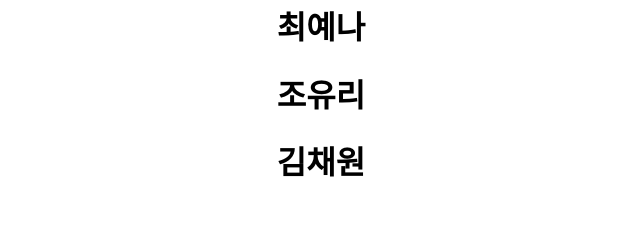
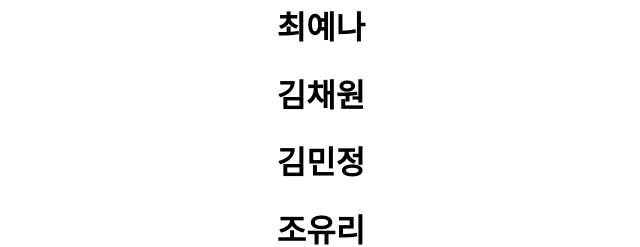
Before and after one commit to fbre0717/reviewnext, a Next.js app: page / in a window 1280 px wide. Shown: the part 634-881 px from the top of the page, without its empty margins (319-959 px from the left). Before the commit the page ends 847 px from the top, so only its background shows below. Built offline with nearby package versions, Linux system fonts and the light colour scheme.

Commit message:
feat : imwinter

```diff
--- a/pages/index.tsx
+++ b/pages/index.tsx
@@ -6,7 +6,7 @@ export default function Upload() {
   // useEffect와 useState 적당히 사용하면 가능할 것 같다.
   return (
     <>
-      <title>♥아이즈원♥</title>
+      <title>♥♥</title>
       <div
         style={{
           display: "flex",
@@ -36,11 +36,14 @@ export default function Upload() {
           <Link href={`/yena.jigumina`}>
             <h1>최예나</h1>
           </Link>
+          <Link href={`/_chaechae_1`}>
+            <h1>김채원</h1>
+          </Link>
+          <Link href={`/imwinter`}>
+            <h1>김민정</h1>
+          </Link>
           <Link href={`/zo__glasss`}>
             <h1>조유리</h1>
-          </Link>
-          <Link href={`/_chaechae_1`}>
-            <h1>김채원</h1>
           </Link>
         </div>
       </div>
```
Also changed, not shown: pages/[id]/index.tsx (+10 -5 lines).
